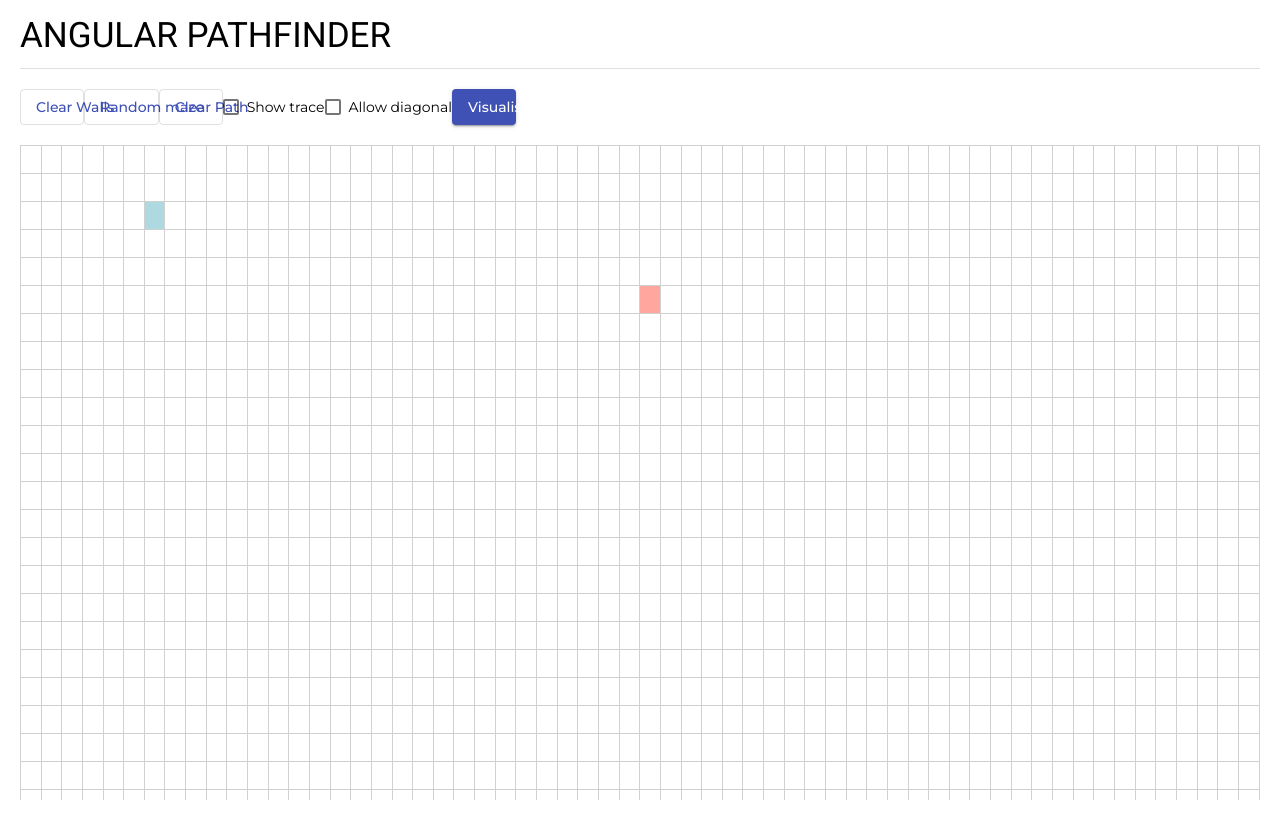
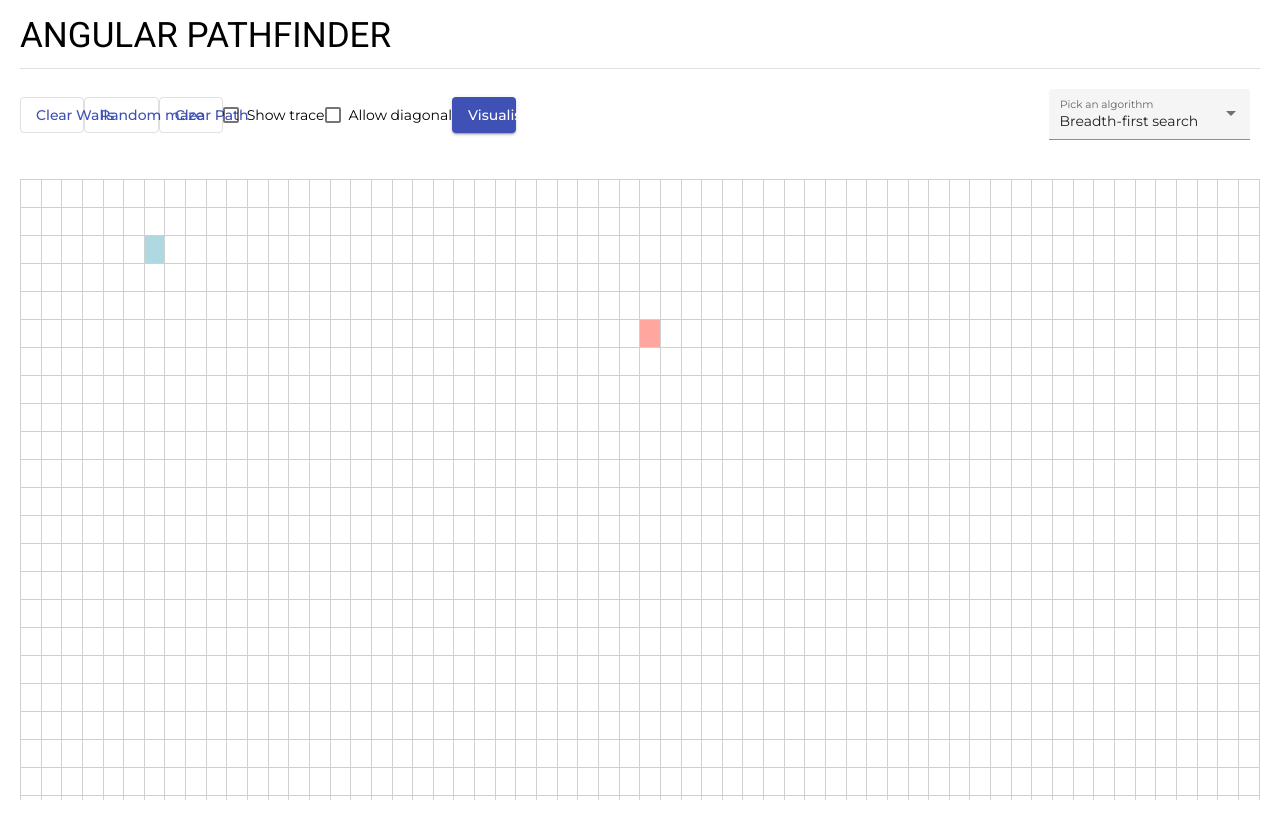
Before and after one commit to hugoBuissez/angular-pathfinder, an Angular app: page / in a window 1280 px wide. Built offline with nearby package versions, Linux system fonts and the light colour scheme.

Commit message:
Select menu (to change) && erasing walls option

```diff
--- a/src/app/Grid/grid.component.ts
+++ b/src/app/Grid/grid.component.ts
@@ -32,6 +32,7 @@ export class GridComponent implements OnInit {
   isMouseDown: boolean = false;
   isDragginStartNode: boolean = false;
   isDraggingEndNode: boolean = false;
+  isErasingWalls: boolean = false;
 
   ngOnInit(): void {
     this.setupGrid();
@@ -80,33 +81,32 @@ export class GridComponent implements OnInit {
 
   onMouseDownCell(cell: Cell): void {
     if (cell.isStartNode) { this.isDragginStartNode = true; }
-    if (cell.isEndNode) { this.isDraggingEndNode = true; }
-
-    else
-      this.isMouseDown = true;
+    else if (cell.isEndNode) { this.isDraggingEndNode = true; }
+    else if (cell.isWall) { this.isErasingWalls = true; cell.isWall = false }
+    this.isMouseDown = true;
   }
 
   onMouseEnterCell(cell: Cell): void {
 
-    if (this.isDragginStartNode) { cell.isStartNode = true; this.startNode = cell; }
-    else if (this.isDraggingEndNode) { cell.isEndNode = true; this.endNode = cell; }
+    if (this.isDragginStartNode) { cell.isStartNode = true; this.startNode = cell; return; }
+    else if (this.isDraggingEndNode) { cell.isEndNode = true; this.endNode = cell; return; }
 
     else if (!this.isMouseDown || cell.isStartNode || cell.isEndNode) return;
+
+    if (this.isErasingWalls) cell.isWall = false;
     else
       cell.isWall = true;
   }
 
   onMouseLeaveCell(cell: Cell): void {
-    if (this.isDragginStartNode) cell.isStartNode = false
-    else if (this.isDraggingEndNode) cell.isEndNode = false;;
+    if (this.isDragginStartNode) cell.isStartNode = false;
+    else if (this.isDraggingEndNode) cell.isEndNode = false;
   }
 
   onMouseUpCell(cell: Cell): void {
-
-    if (cell.isWall) cell.isWall = false;
     this.isDragginStartNode = false;
     this.isDraggingEndNode = false;
-
+    this.isErasingWalls = false;
     this.isMouseDown = false;
   }
 
--- a/src/app/Header/header.component.css
+++ b/src/app/Header/header.component.css
@@ -1,5 +1,12 @@
 h1 {
   font-size: 35px;
+  margin-top: 20px;
+}
+
+.topBar {
+  display: flex;
+  flex-direction: row;
+  align-items: center;
   margin-top: 20px;
 }
 
@@ -8,6 +15,15 @@ h1 {
   flex-direction: row;
   align-items: center;
   justify-content: space-around;
-  margin-top: 20px;
   width: 40%;
+  padding-bottom: 1.34375em;
 }
+
+.algoDiv {
+  width: 60%;
+  display: flex;
+  align-items: center;
+  flex-direction: row;
+  justify-content: end;
+  margin-right: 10px;
+}
--- a/src/app/Header/header.component.html
+++ b/src/app/Header/header.component.html
@@ -2,6 +2,7 @@
 
 <mat-divider></mat-divider>
 
+<div class="topBar">
   <div class="filterRow">
     <button
       mat-stroked-button
@@ -25,12 +26,31 @@
       Clear Path
     </button>
 
-  <mat-checkbox class="example-margin" (click)="emitTrace()">Show trace</mat-checkbox>
+    <mat-checkbox class="example-margin" (click)="emitTrace()"
+      >Show trace</mat-checkbox
+    >
     <mat-checkbox class="example-margin" (click)="emitDiagonal()">
       Allow diagonal</mat-checkbox
     >
 
-  <button mat-raised-button color="primary" id="btn" (click)="emitVisualise()">
+    <button
+      mat-raised-button
+      color="primary"
+      id="btn"
+      (click)="emitVisualise()"
+    >
       Visualise
     </button>
   </div>
+  <div class="algoDiv">
+    <mat-form-field appearance="fill">
+      <mat-label>Pick an algorithm</mat-label>
+      <mat-select [(value)]="selectedAlgorithm">
+        <mat-option></mat-option>
+        <mat-option [value]="option" *ngFor="let option of algorithms">{{
+          option
+        }}</mat-option>
+      </mat-select>
+    </mat-form-field>
+  </div>
+</div>
--- a/src/app/Header/header.component.ts
+++ b/src/app/Header/header.component.ts
@@ -15,9 +15,16 @@ export class HeaderComponent implements OnInit {
   @Output() randomWalls = new EventEmitter();
   @Output() clearWalls = new EventEmitter();
 
-
   constructor() {
   }
+
+  algorithms: string[] = [
+    'Breadth-first search',
+    'A*',
+    'Dijkstra'
+  ];
+
+  selectedAlgorithm: string = this.algorithms[0];
 
 
   ngOnInit(): void {
--- a/src/app/app.module.ts
+++ b/src/app/app.module.ts
@@ -4,6 +4,7 @@ import { BrowserModule } from '@angular/platform-browser';
 import { MatCheckboxModule } from '@angular/material/checkbox';
 import { MatButtonModule } from '@angular/material/button';
 import { MatDividerModule } from '@angular/material/divider';
+import { MatSelectModule } from '@angular/material/select';
 
 import { AppComponent } from './app.component';
 import { HeaderComponent } from './Header/header.component';
@@ -22,6 +23,7 @@ import { GridComponent } from './Grid/grid.component';
     MatButtonModule,
     MatCheckboxModule,
     MatDividerModule,
+    MatSelectModule
   ],
   providers: [],
   bootstrap: [AppComponent]
```
Lines whose indentation alone changed are shown as unchanged.
